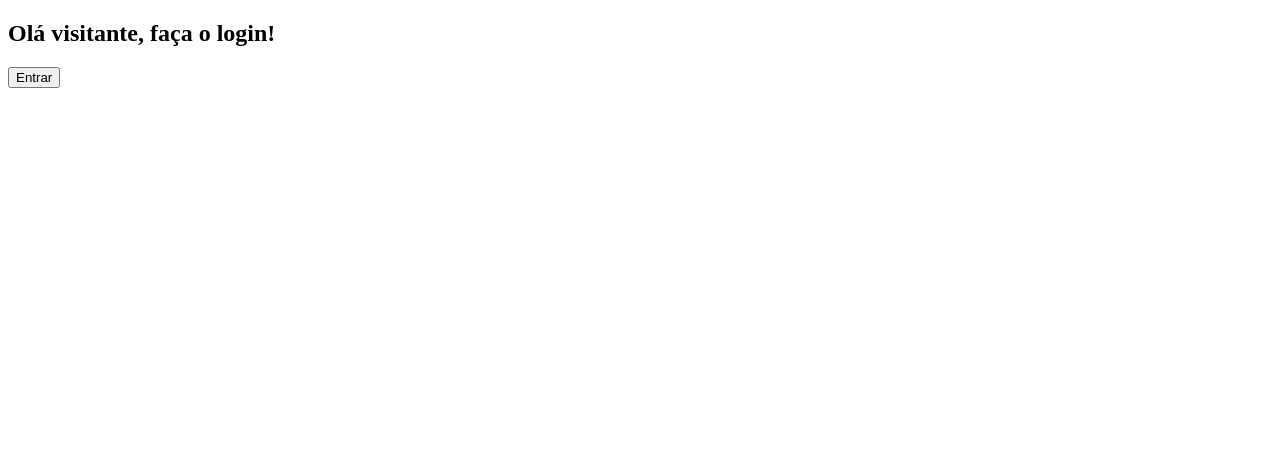
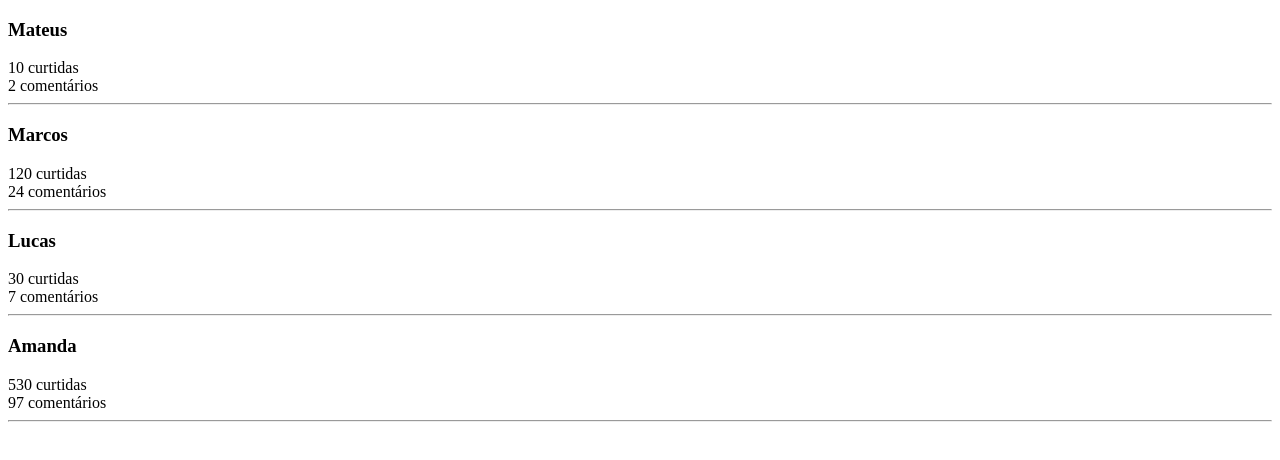
Before and after one commit to maleixorm/meuapp, a React (Create React App) app: page / in a window 1280 px wide. Shown: the top 460 px of the page. Built offline with nearby package versions, Linux system fonts and the light colour scheme.

Commit message:
Trabalhando com listas

```diff
--- a/src/App.js
+++ b/src/App.js
@@ -1,38 +1,29 @@
 import React, { Component } from 'react';
+import Feed from './components/Feed';
 
 class App extends Component{
 
     constructor(props){
         super(props);
         this.state = {
-            status: false
+            feed: [
+                {id: 1, username: 'Mateus', curtidas: 10, comentarios: 2},
+                {id: 2, username: 'Marcos', curtidas: 120, comentarios: 24},
+                {id: 3, username: 'Lucas', curtidas: 30, comentarios: 7},
+                {id: 4, username: 'Amanda', curtidas: 530, comentarios: 97}
+            ]
         };
 
-        this.entrar = this.entrar.bind(this);
-        this.sair = this.sair.bind(this);
-    }
-
-    entrar(){
-        this.setState({status: true});
-    }
-
-    sair(){
-        this.setState({status: false});
     }
 
     render(){
         return(
             <div>
-                {this.state.status ?
-                    <div>
-                        <h2>Bem-vindo ao sistema!</h2>
-                        <button onClick={this.sair}>Sair</button>
-                    </div> :
-                    <div>
-                        <h2>Olá visitante, faça o login!</h2>
-                        <button onClick={this.entrar}>Entrar</button>
-                    </div>
-                }
+                {this.state.feed.map((item)=>{
+                    return(
+                        <Feed key={item.id} username={item.username} curtidas={item.curtidas} comentarios={item.comentarios} />
+                    );
+                })}
             </div>
         );
     }
```
